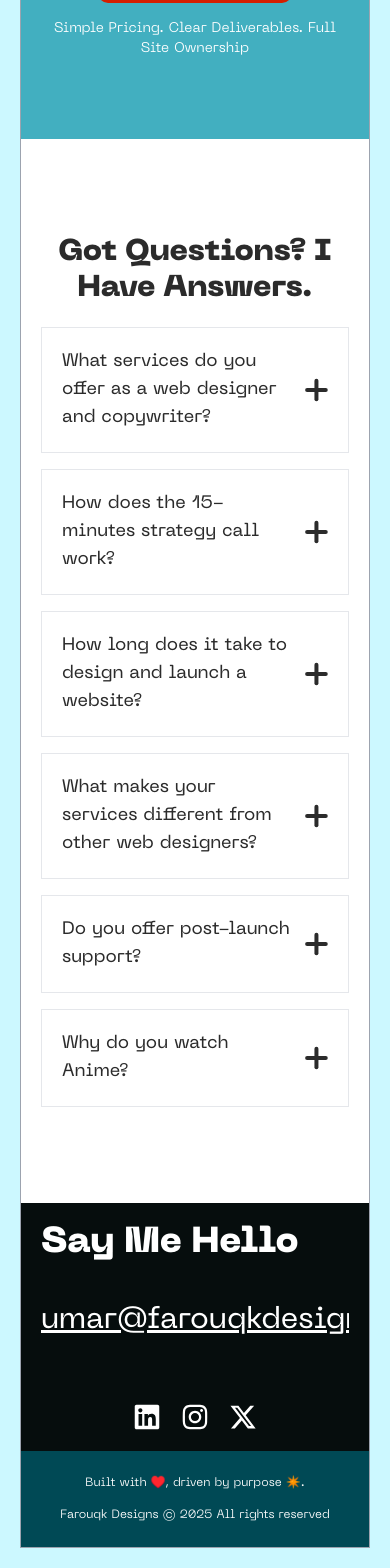
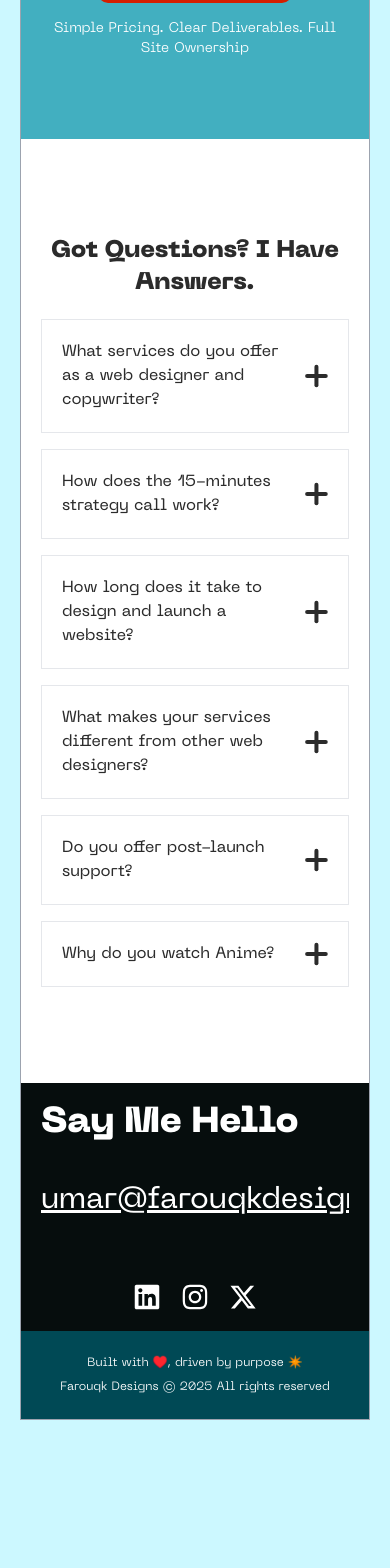
Before and after one commit to reality-farouqk/farouqkdesigns, a Next.js app: page /case-studies/1 in a window 390 px wide. Shown: the part 4151-5719 px from the top of the page. After the commit the page ends 5591 px from the top, so only its background shows below. Built offline with nearby package versions, Linux system fonts and the light colour scheme.

Commit message:
refactor: enhance ScrollRevealWrapper usage for improved animations in case studies, contact, FAQ, and footer components

```diff
--- a/app/case-studies/page.tsx
+++ b/app/case-studies/page.tsx
@@ -56,22 +56,17 @@ const caseStudies = [
 export default function Home() {
   return (
     <>
-      {/* <Header /> */}
       <div className="bg-white text-[#2b2b2b] container mx-auto px-5 py-24">
-        <ScrollRevealWrapper delay={200} origin="left" distance="30px" duration={1000}>
-          <h1 className="text-3xl lg:text-5xl font-bold mb-10">Case Studies</h1>
-        </ScrollRevealWrapper>
+        <div className="mb-10">
+          <ScrollRevealWrapper delay={200} origin="left" distance="30px" duration={1000}>
+            <h1 className="text-3xl lg:text-5xl font-bold">Case Studies</h1>
+          </ScrollRevealWrapper>
+        </div>
 
         <div className="grid grid-cols-1 md:grid-cols-2 lg:grid-cols-3 gap-8">
           {caseStudies.map((caseStudy, index) => (
-            <ScrollRevealWrapper
-              key={caseStudy.id}
-              delay={300 + (index * 100)}
-              origin="bottom"
-              distance="30px"
-              duration={1000}
-            >
-              <div className="border p-4 rounded-lg shadow-lg hover:shadow-xl transition-shadow">
+            <div key={caseStudy.id} className="border p-4 rounded-lg shadow-lg hover:shadow-xl transition-shadow">
+              <ScrollRevealWrapper delay={300 + (index * 100)} origin="bottom" distance="30px" duration={1000}>
                 <Image
                   src={caseStudy.image}
                   alt={caseStudy.title}
@@ -79,29 +74,32 @@ export default function Home() {
                   height={250}
                   className="w-full h-auto"
                 />
+              </ScrollRevealWrapper>
+
+              <ScrollRevealWrapper delay={400 + (index * 100)} origin="bottom" distance="30px" duration={1000}>
                 <h2 className="text-2xl font-semibold my-3 lg:my-5">{caseStudy.title}</h2>
+              </ScrollRevealWrapper>
+
+              <ScrollRevealWrapper delay={500 + (index * 100)} origin="bottom" distance="30px" duration={1000}>
                 <p className="text-base font-light mb-4">
                   {caseStudy.description}
                 </p>
+              </ScrollRevealWrapper>
+
+              <ScrollRevealWrapper delay={600 + (index * 100)} origin="bottom" distance="30px" duration={1000}>
                 <Link href={`/case-studies/${caseStudy.id}`}>
                   <span className="text-[#0092AA] hover:underline">
                     Read More
                   </span>
                 </Link>
-              </div>
-            </ScrollRevealWrapper>
+              </ScrollRevealWrapper>
+            </div>
           ))}
         </div>
       </div>
 
-      <ScrollRevealWrapper delay={800} origin="bottom" distance="30px" duration={1000}>
-        <Contact />
-      </ScrollRevealWrapper>
-
-      <ScrollRevealWrapper delay={900} origin="bottom" distance="30px" duration={1000}>
-        <FAQ />
-      </ScrollRevealWrapper>
-      {/* <Footer /> */}
+      <Contact />
+      <FAQ />
     </>
   );
 }
--- a/app/components/Contact.tsx
+++ b/app/components/Contact.tsx
@@ -54,47 +54,32 @@ const Contact: React.FC = () => {
       className="bg-cover bg-center p-8 bg-[#42AFC0] px-5 py-24 md:px-12"
     >
       <div className="text-center mb-8 max-w-[600px] mx-auto">
-        <ScrollRevealWrapper
-          delay={200}
-          origin="top"
-          distance="20px"
-          duration={1000}
-        >
+        <ScrollRevealWrapper delay={200} origin="top" distance="20px" duration={1000}>
           <h1 className="text-2xl md:text-3xl lg:text-4xl font-bold text-white mb-4 capitalize">
             Get a world-class website and a constant roll in of clients
           </h1>
         </ScrollRevealWrapper>
-        <ScrollRevealWrapper
-          delay={400}
-          origin="top"
-          distance="20px"
-          duration={1000}
-        >
+        <ScrollRevealWrapper delay={400} origin="top" distance="20px" duration={1000}>
           <h2 className="text-base md:text-lg font-normal text-white capitalize">
             Let&apos;s Collaborate to bring your vision to life.
           </h2>
         </ScrollRevealWrapper>
       </div>
 
-      <ScrollRevealWrapper
-        delay={600}
-        origin="bottom"
-        distance="40px"
-        duration={1200}
-      >
       <div className="flex justify-center">
         <form
           className="bg-white p-8 rounded shadow-lg w-full max-w-2xl"
           onSubmit={handleSubmit}
         >
+          <ScrollRevealWrapper delay={500} origin="bottom" distance="20px" duration={1000}>
             <h3 className="text-[#2b2b2b] text-xl md:text-2xl font-bold mb-4 text-center">
               Send Us a Message
             </h3>
+          </ScrollRevealWrapper>
+
+          <ScrollRevealWrapper delay={600} origin="bottom" distance="20px" duration={1000}>
             <div className="mb-5">
-              <label
-                className="block text-gray-700 text-sm font-bold mb-2"
-                htmlFor="name"
-              >
+              <label className="block text-gray-700 text-sm font-bold mb-2" htmlFor="name">
                 Name
               </label>
               <input
@@ -107,11 +92,11 @@ const Contact: React.FC = () => {
                 required
               />
             </div>
+          </ScrollRevealWrapper>
+
+          <ScrollRevealWrapper delay={700} origin="bottom" distance="20px" duration={1000}>
             <div className="mb-5">
-              <label
-                className="block text-gray-700 text-sm font-bold mb-2"
-                htmlFor="email"
-              >
+              <label className="block text-gray-700 text-sm font-bold mb-2" htmlFor="email">
                 Email
               </label>
               <input
@@ -124,11 +109,11 @@ const Contact: React.FC = () => {
                 required
               />
             </div>
+          </ScrollRevealWrapper>
+
+          <ScrollRevealWrapper delay={800} origin="bottom" distance="20px" duration={1000}>
             <div className="mb-5">
-              <label
-                className="block text-gray-700 text-sm font-bold mb-2"
-                htmlFor="message"
-              >
+              <label className="block text-gray-700 text-sm font-bold mb-2" htmlFor="message">
                 Message
               </label>
               <textarea
@@ -139,9 +124,11 @@ const Contact: React.FC = () => {
                 value={message}
                 onChange={(e) => setMessage(e.target.value)}
                 required
-              ></textarea>
+              />
             </div>
-            {/* Subtle honeypot field */}
+          </ScrollRevealWrapper>
+
+          {/* Honeypot field */}
           <input
             type="text"
             name="website"
@@ -149,6 +136,8 @@ const Contact: React.FC = () => {
             value={website}
             onChange={(e) => setWebsite(e.target.value)}
           />
+
+          <ScrollRevealWrapper delay={900} origin="bottom" distance="20px" duration={1000}>
             <div className="flex justify-center">
               <button
                 className={`bg-[#D41E00] hover:bg-[#550C00] text-white uppercase text-bold text-sm py-3 px-4 rounded focus:outline-none focus:shadow-outline ${
@@ -160,6 +149,10 @@ const Contact: React.FC = () => {
                 {loading ? "Sending..." : "Collaborate Now"}
               </button>
             </div>
+          </ScrollRevealWrapper>
+
+          {(success || error) && (
+            <ScrollRevealWrapper delay={1000} origin="bottom" distance="20px" duration={1000}>
               {success && (
                 <div className="text-md text-center mt-4 text-green-500 font-bold">
                   Message sent successfully!
@@ -170,9 +163,10 @@ const Contact: React.FC = () => {
                   {error}
                 </div>
               )}
+            </ScrollRevealWrapper>
+          )}
         </form>
       </div>
-      </ScrollRevealWrapper>
     </section>
   );
 };
--- a/app/components/FAQ.tsx
+++ b/app/components/FAQ.tsx
@@ -21,27 +21,28 @@ const FAQ: React.FC = () => {
 
   return (
     <section className="text-[#2b2b2b] bg-white px-5 py-24 md:px-12">
+      <div className="text-center mb-5 md:mb-10">
         <ScrollRevealWrapper delay={200} origin="top" distance="20px" duration={1000}>
-        <h1 className="text-3xl md:text-4xl lg:text-5xl font-bold mb-5 md:mb-10 text-center">
+          <h1 className="text-2xl md:text-3xl lg:text-4xl font-bold">
             Got Questions? I Have Answers.
           </h1>
         </ScrollRevealWrapper>
+      </div>
 
       <div className="space-y-4 max-w-[800px] mx-auto">
         {faqs.map((faq, index) => (
+          <div key={index} className="border p-5">
             <ScrollRevealWrapper
-            key={index}
               delay={400 + (index * 100)}
               origin="bottom"
               distance="30px"
               duration={800}
             >
-            <div className="border p-5">
               <div
                 className="flex justify-between items-center cursor-pointer gap-2"
                 onClick={() => toggleAnswer(index)}
               >
-                <h2 className="text-lg font-normal">{faq.question}</h2>
+                <h2 className="text-base font-normal">{faq.question}</h2>
                 <span className="text-xl md:text-2xl shrink-0">
                   {openIndex === index ?
                     <Image width={24} height={24} className='w-5 lg:w-6 h-auto' src="/close sign.svg" alt="close sign" /> :
@@ -49,13 +50,21 @@ const FAQ: React.FC = () => {
                   }
                 </span>
               </div>
+            </ScrollRevealWrapper>
+
             {openIndex === index && (
+              <ScrollRevealWrapper
+                delay={500 + (index * 100)}
+                origin="bottom"
+                distance="20px"
+                duration={600}
+              >
                 <div className="mt-2 md:mt-4">
-                  <p className="text-base font-light">{faq.answer}</p>
+                  <p className="text-sm font-light">{faq.answer}</p>
                 </div>
+              </ScrollRevealWrapper>
             )}
           </div>
-          </ScrollRevealWrapper>
         ))}
       </div>
     </section>
--- a/app/components/Footer.tsx
+++ b/app/components/Footer.tsx
@@ -71,15 +71,17 @@ const Footer: React.FC = () => {
           </ScrollRevealWrapper>
         </div>
       </div>
-      <div className="text-xs font-light text-center bg-[#004955] p-6 md:p-5 space-x-1">
+      <div className="text-xs font-light text-center bg-[#004955] py-6 px-4 md:p-5">
         <ScrollRevealWrapper
           delay={800}
           origin="bottom"
           distance="10px"
           duration={800}
         >
-          <p>Built with ♥️, driven by purpose ✴️.</p> <br />
-          <p>Farouqk Designs © 2025 All rights reserved</p>
+          <div className="flex flex-col items-center space-y-2">
+            <p>Built with ♥️, driven by purpose ✴️</p>
+            <p>Farouqk Designs © 2025 All rights reserved</p>
+          </div>
         </ScrollRevealWrapper>
       </div>
     </footer>
```
Lines whose indentation alone changed are shown as unchanged.
